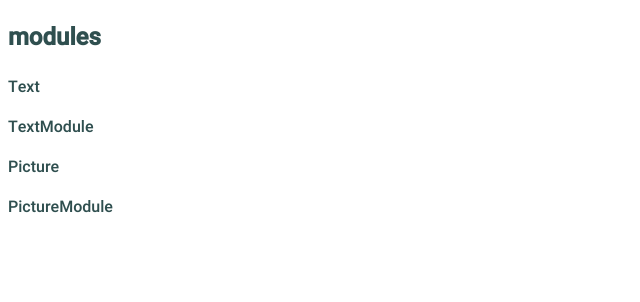
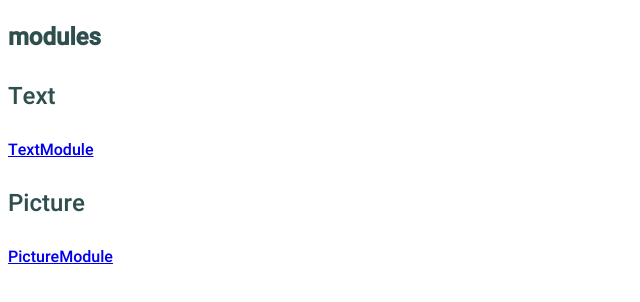
Before and after one commit to aclarke211/vue-tools, a Vue app: page /tools/modules in a window 1280 px wide. Shown: the top 302 px of the page, without its empty margins (0-640 px from the left). Built offline with nearby package versions, Linux system fonts and the light colour scheme.

Commit message:
Links in 'Tools' now go to the appropriate showcase view.

```diff
--- a/src/views/Tools.vue
+++ b/src/views/Tools.vue
@@ -8,12 +8,21 @@
       :key="toolKey"
       class="category">
         <p class="category__name">{{ tool.category }}</p>
-        <div
+        <router-link
         v-for="(item, itemKey) in tool.items"
         :key="itemKey"
-        class="">
-        {{ item.name }}
-        </div>
+        class="item"
+        :to="{
+          name: `${$route.params.toolName}Showcase`,
+          params: {
+            name: item.name || null,
+            importRef: item.srcFile || null,
+            additionalTemplates: item.additionalTemplates || null,
+            additionalScripts: item.additionalScripts || null,
+          }
+        }">
+        <p class="item__name">{{ item.name }}</p>
+        </router-link>
       </div>
     </div>
 
@@ -26,6 +35,10 @@ import utilsList from '../../sfc/utils/base/utils-list';
 
 export default {
   name: 'Tools',
+
+  data: () => ({
+    className: 'tools',
+  }),
 
   computed: {
     toolList() {
@@ -44,9 +57,23 @@ export default {
       }
     },
   },
-
-  data: () => ({
-    className: 'tools',
-  }),
 };
 </script>
+
+<style lang="scss">
+  .tools {
+    .tool-list {
+      .category {
+        &__name {
+          font-size: 1.5rem;
+        }
+
+        .item {
+          &__name {
+            font-size: 1rem;
+          }
+        }
+      }
+    }
+  }
+</style>
```
Also changed, not shown: src/views/Home.vue (+0 -70 lines).
